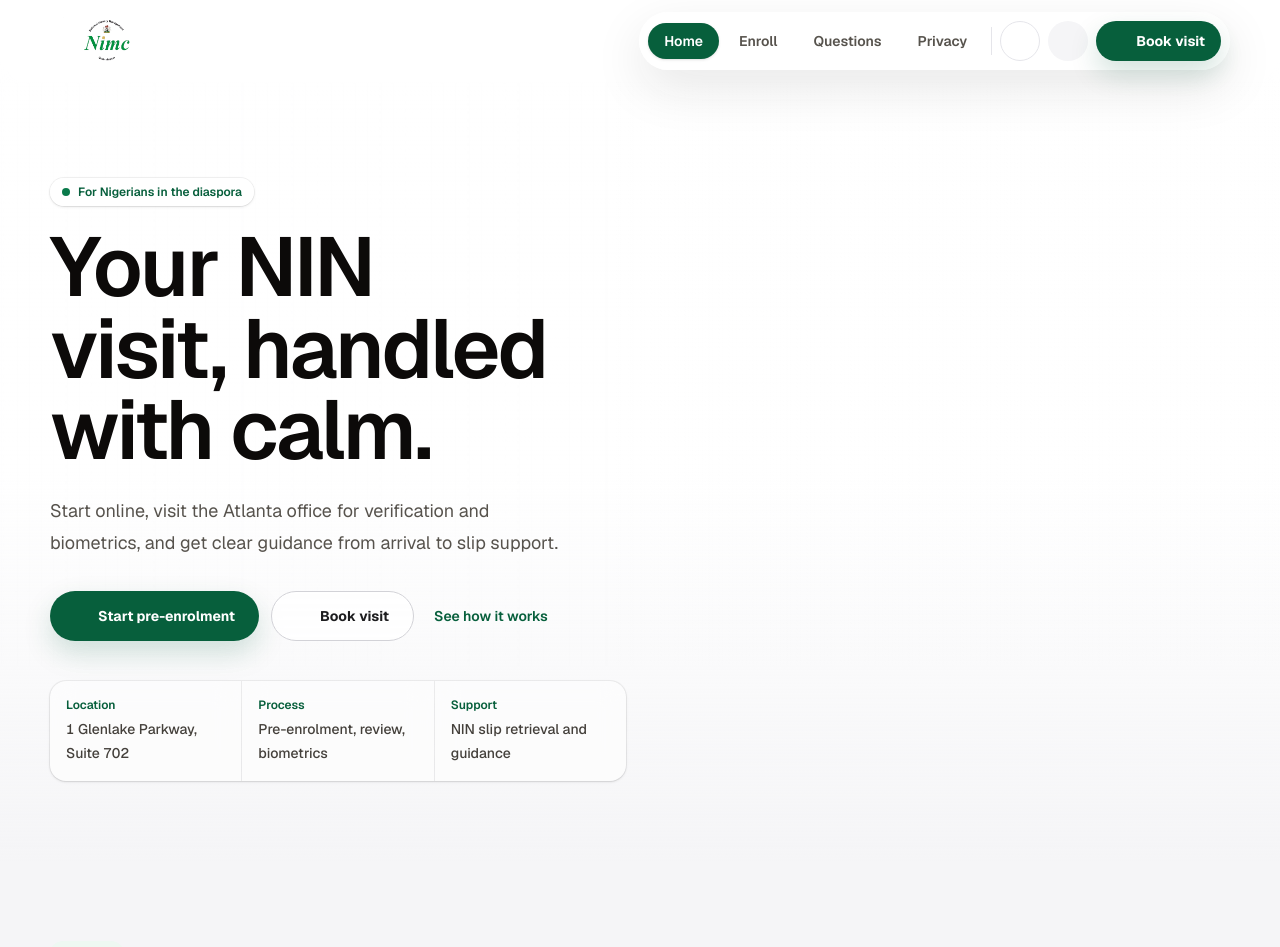
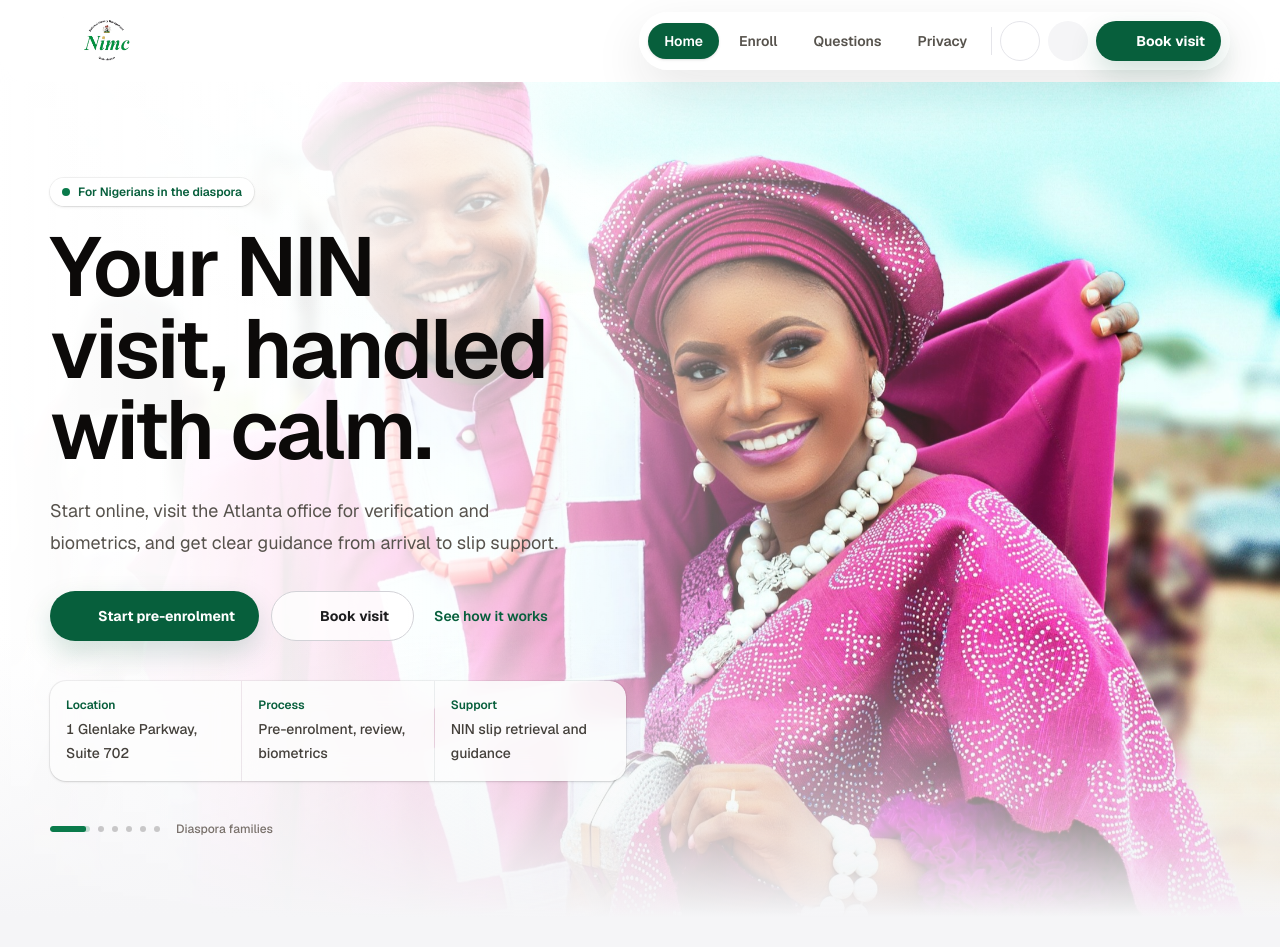
Before and after one commit to Nnadijoshuac/nimc, a React (Vite) app: page / in a window 1280 px wide. Shown: the top 947 px of the page. Built offline with nearby package versions, Linux system fonts and the light colour scheme; some icons are missing.

Commit message:
Remove hard hero seams, add slide pagination and Ken Burns drift

```diff
--- a/src/components/views/HomeView.tsx
+++ b/src/components/views/HomeView.tsx
@@ -22,6 +22,10 @@ import {
 import { PageId } from "../../types";
 import heroNigerianCouple from "../../assets/hero-nigerian-couple.jpg";
 import heroTraditionalCouple from "../../assets/hero-traditional-couple.jpg";
+import heroYorubaFamily from "../../assets/hero-yoruba-family.jpg";
+import heroIgboWedding from "../../assets/hero-igbo-wedding.jpg";
+import heroFatherAndSons from "../../assets/hero-father-and-sons.jpg";
+import heroNewbornWelcome from "../../assets/hero-newborn-welcome.jpg";
 
 interface HomeViewProps {
   onNavigate: (page: PageId) => void;
@@ -50,43 +54,142 @@ const servicePanels = [
   },
 ];
 
+/**
+ * Hero photography.
+ *
+ * The art is full-bleed and a feathered gradient carries the headline column,
+ * so nothing here should introduce a hard edge. Each slide instead carries:
+ *  - `focal`, the object-position that keeps faces to the right of the copy;
+ *  - `label`, the caption shown beside the pagination;
+ *  - `drift`, the direction the Ken Burns pan travels, alternated between
+ *    neighbours so consecutive slides never move the same way.
+ */
 const heroSlides = [
   {
     src: heroNigerianCouple,
     alt: "Nigerian couple in traditional attire smiling outdoors",
+    label: "Diaspora families",
+    focal: "72% center",
+    drift: "right",
+  },
+  {
+    src: heroYorubaFamily,
+    // Studio portrait, subjects slightly left of centre with open backdrop
+    // to the upper right — pulled right so the group clears the headline.
+    alt: "Mother and her two sons in matching Yoruba agbada and aso oke caps",
+    label: "Yoruba heritage",
+    focal: "55% center",
+    drift: "left",
+  },
+  {
+    src: heroIgboWedding,
+    // Shallow depth of field with the couple just left of centre; the crop
+    // pushes right so the groom's cap and the bride both stay in frame.
+    alt: "Igbo couple at a traditional wedding in red okpu agu cap, coral beads, and bridal veil",
+    label: "Igbo tradition",
+    focal: "60% center",
+    drift: "right",
+  },
+  {
+    src: heroFatherAndSons,
+    // Subjects span the full width; a hard right crop would clip the
+    // youngest child, so this one sits closer to the middle.
+    alt: "Father and his three sons in embroidered agbada outside their home",
+    label: "Northern Nigeria",
+    focal: "62% center",
+    drift: "left",
+  },
+  {
+    src: heroNewbornWelcome,
+    alt: "Family in traditional dress laughing together as they welcome a newborn",
+    label: "New arrivals",
+    focal: "58% center",
+    drift: "right",
   },
   {
     src: heroTraditionalCouple,
     alt: "Couple in coordinated traditional African attire",
+    label: "Every generation",
+    focal: "72% center",
+    drift: "left",
   },
 ];
+
+/** How long each slide holds before the crossfade to the next one begins. */
+const SLIDE_DURATION_MS = 7000;
 
 export const HomeView: React.FC<HomeViewProps> = ({
   onNavigate,
   onOpenBooking,
   onOpenPreEnroll,
 }) => {
+  const [activeSlide, setActiveSlide] = React.useState(0);
+  const [slideshowPaused, setSlideshowPaused] = React.useState(false);
+  const [reduceMotion, setReduceMotion] = React.useState(false);
+
+  React.useEffect(() => {
+    const query = window.matchMedia("(prefers-reduced-motion: reduce)");
+    const sync = () => setReduceMotion(query.matches);
+    sync();
+    query.addEventListener("change", sync);
+    return () => query.removeEventListener("change", sync);
+  }, []);
+
+  // Keyed on activeSlide rather than an interval, so choosing a slide from the
+  // pagination restarts the hold instead of cutting it short.
+  React.useEffect(() => {
+    if (reduceMotion || slideshowPaused) return;
+
+    const timer = window.setTimeout(
+      () => setActiveSlide((current) => (current + 1) % heroSlides.length),
+      SLIDE_DURATION_MS,
+    );
+    return () => window.clearTimeout(timer);
+  }, [activeSlide, slideshowPaused, reduceMotion]);
+
   return (
     <div className="pb-24">
       <section
         aria-labelledby="hero-title"
         className="relative isolate min-h-[calc(100svh-76px)] overflow-hidden bg-white"
       >
+        {/*
+          The art is deliberately full-bleed. An inset image panel leaves a
+          visible vertical seam where it stops, so legibility is handled purely
+          by the feathered gradients below — no clipped edges, no banding.
+        */}
         <div className="absolute inset-0" aria-hidden="true">
-          <div className="absolute inset-y-0 right-0 w-full lg:w-[64%]">
+          <div className="absolute inset-0">
             {heroSlides.map((slide, index) => (
               <img
                 key={slide.src}
                 src={slide.src}
                 alt={slide.alt}
-                className="hero-slide absolute inset-0 h-full w-full object-cover object-[72%_center]"
-                style={{ animationDelay: `${index * 8}s` }}
+                loading={index === 0 ? "eager" : "lazy"}
+                decoding="async"
+                className="hero-slide"
+                data-active={index === activeSlide ? "true" : undefined}
+                data-drift={slide.drift}
+                style={{ objectPosition: slide.focal }}
               />
             ))}
           </div>
-          <div className="absolute inset-0 bg-gradient-to-r from-white via-white/94 to-white/42 sm:via-white/90 sm:to-white/22 lg:via-white/80 lg:to-white/6" />
-          <div className="absolute inset-y-0 left-0 w-full bg-white/45 backdrop-blur-[1px] lg:w-[48%]" />
-          <div className="absolute inset-0 bg-gradient-to-t from-[#f5f5f7] via-transparent to-white/34" />
+
+          {/*
+            Below lg the copy sits over the full width of the photo, so the
+            wash runs top-to-bottom: dense behind the headline, opening up
+            further down where the art can breathe.
+          */}
+          <div className="absolute inset-0 bg-[linear-gradient(to_bottom,rgba(255,255,255,0.97)_0%,rgba(255,255,255,0.94)_38%,rgba(255,255,255,0.86)_56%,rgba(255,255,255,0.6)_74%,rgba(255,255,255,0.4)_100%)] lg:hidden" />
+
+          {/*
+            From lg the copy has its own column, so the wash runs left-to-right
+            with many stops — the falloff has to read as light, not as a panel.
+          */}
+          <div className="absolute inset-0 hidden lg:block lg:bg-[linear-gradient(to_right,#ffffff_0%,rgba(255,255,255,0.97)_14%,rgba(255,255,255,0.9)_26%,rgba(255,255,255,0.76)_36%,rgba(255,255,255,0.55)_46%,rgba(255,255,255,0.34)_56%,rgba(255,255,255,0.16)_68%,rgba(255,255,255,0.05)_80%,rgba(255,255,255,0)_92%)]" />
+
+          {/* Vertical settle into the page background. */}
+          <div className="absolute inset-0 bg-[linear-gradient(to_top,#f5f5f7_0%,rgba(245,245,247,0.6)_12%,rgba(245,245,247,0)_34%,rgba(255,255,255,0)_70%,rgba(255,255,255,0.28)_100%)]" />
         </div>
 
         <div className="gov-container relative flex min-h-[calc(100svh-76px)] items-center py-14 sm:py-20">
@@ -147,6 +250,62 @@ export const HomeView: React.FC<HomeViewProps> = ({
                   </div>
                 </div>
               ))}
+            </div>
+
+            <div
+              className="mt-10 flex items-center gap-4"
+              onMouseEnter={() => setSlideshowPaused(true)}
+              onMouseLeave={() => setSlideshowPaused(false)}
+              onFocusCapture={() => setSlideshowPaused(true)}
+              onBlurCapture={() => setSlideshowPaused(false)}
+            >
+              <div
+                className="flex items-center gap-2"
+                role="tablist"
+                aria-label="Hero images"
+              >
+                {heroSlides.map((slide, index) => {
+                  const isActive = index === activeSlide;
+                  return (
+                    <button
+                      key={slide.src}
+                      type="button"
+                      role="tab"
+                      aria-selected={isActive}
+                      aria-label={slide.label}
+                      onClick={() => setActiveSlide(index)}
+                      className={`group relative h-1.5 overflow-hidden rounded-full transition-[width,background-color] duration-500 ease-out focus-visible:outline focus-visible:outline-2 focus-visible:outline-offset-4 focus-visible:outline-[#0a7a4b] ${
+                        isActive
+                          ? "w-10 bg-[#0a7a4b]/22"
+                          : "w-1.5 bg-stone-900/22 hover:bg-stone-900/40"
+                      }`}
+                    >
+                      {isActive && (
+                        <span
+                          // Remounting on slide change restarts the fill.
+                          key={activeSlide}
+                          className="hero-dot-fill absolute inset-0 origin-left rounded-full bg-[#0a7a4b]"
+                          style={
+                            {
+                              "--hero-slide-duration": `${SLIDE_DURATION_MS}ms`,
+                              animationPlayState: slideshowPaused
+                                ? "paused"
+                                : "running",
+                            } as React.CSSProperties
+                          }
+                        />
+                      )}
+                    </button>
+                  );
+                })}
+              </div>
+
+              <span
+                className="text-xs font-medium text-stone-500"
+                aria-live="polite"
+              >
+                {heroSlides[activeSlide].label}
+              </span>
             </div>
           </div>
         </div>
```
